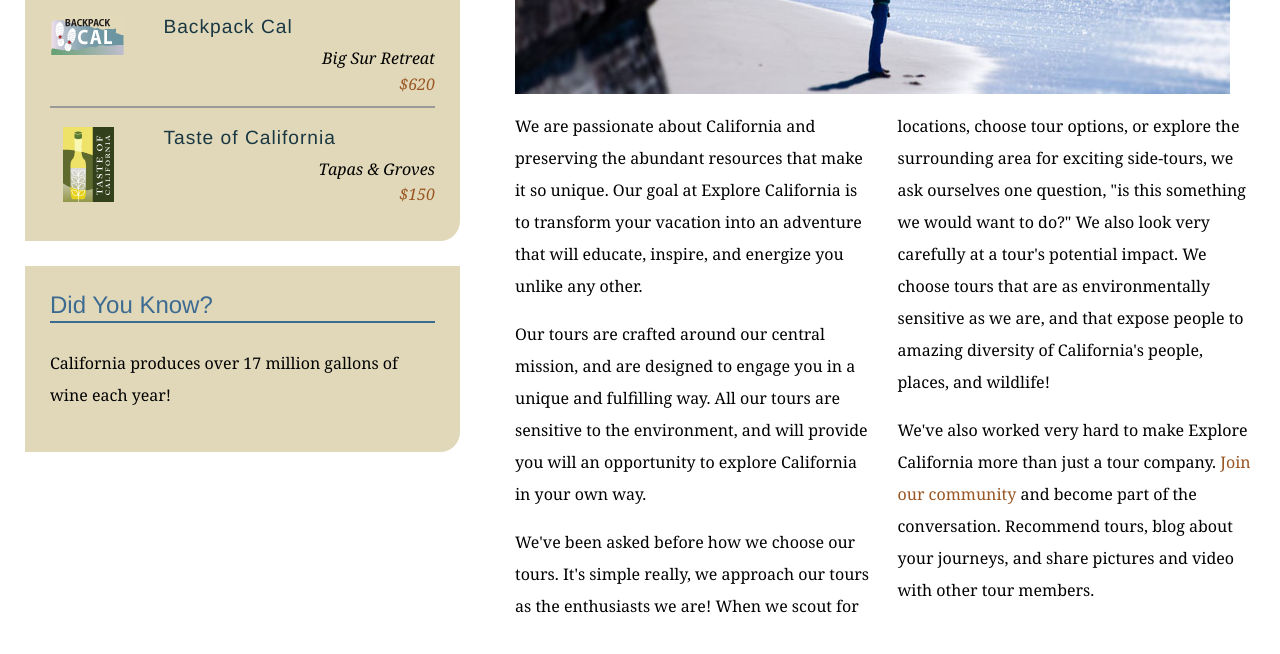
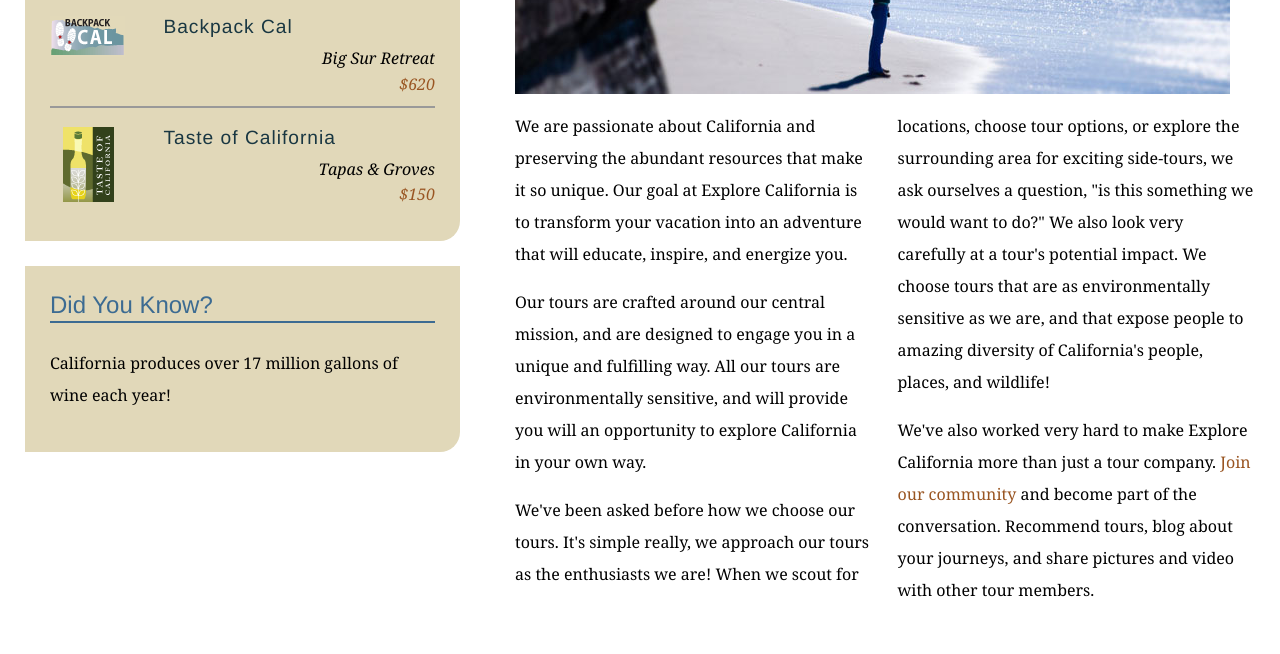
Before and after one commit to bpacker1132/explore_california, a plain HTML site: page mission.html in a window 1280 px wide. Shown: the part 590-1244 px from the top of the page. Drawn offline with Linux system fonts and the light colour scheme.

Commit message:
Text edits on mission page

```diff
--- a/mission.html
+++ b/mission.html
@@ -62,9 +62,9 @@
           <h1>Who we are</h1>
           <img src="assets/images/mission_look.jpg" alt="Looking out at the Pacific" class="articleImage" />
           <div class="multiCol">
-            <p>We are passionate about California and preserving the abundant resources that make it so unique. Our goal at Explore California is to transform your vacation into an adventure that will educate, inspire, and energize you unlike any other.</p>
-            <p>Our tours are crafted around our central mission, and are designed to engage you in a unique and fulfilling way. All our tours are sensitive to the environment, and will provide you will an opportunity to explore California in your own way.</p>
-            <p>We've been asked before how we choose our tours. It's simple really, we approach our tours as the enthusiasts we are! When we scout for locations, choose tour options, or explore the surrounding area for exciting side-tours, we ask ourselves one question, &quot;is this something we would want to do?&quot; We also look very carefully at a tour's potential impact. We choose tours that are as environmentally sensitive as we are, and that expose people to amazing diversity of California's people, places, and wildlife!</p>
+            <p>We are passionate about California and preserving the abundant resources that make it so unique. Our goal at Explore California is to transform your vacation into an adventure that will educate, inspire, and energize you.</p>
+            <p>Our tours are crafted around our central mission, and are designed to engage you in a unique and fulfilling way. All our tours are environmentally sensitive, and will provide you will an opportunity to explore California in your own way.</p>
+            <p>We've been asked before how we choose our tours. It's simple really, we approach our tours as the enthusiasts we are! When we scout for locations, choose tour options, or explore the surrounding area for exciting side-tours, we ask ourselves a question, &quot;is this something we would want to do?&quot; We also look very carefully at a tour's potential impact. We choose tours that are as environmentally sensitive as we are, and that expose people to amazing diversity of California's people, places, and wildlife!</p>
             <p>We've also worked very hard to make Explore California more than just a tour company. <a href="explorers/join.html">Join our community</a> and become part of the conversation. Recommend tours, blog about your journeys, and share pictures and video with other tour members.</p>
           </div>
         </div>
```
